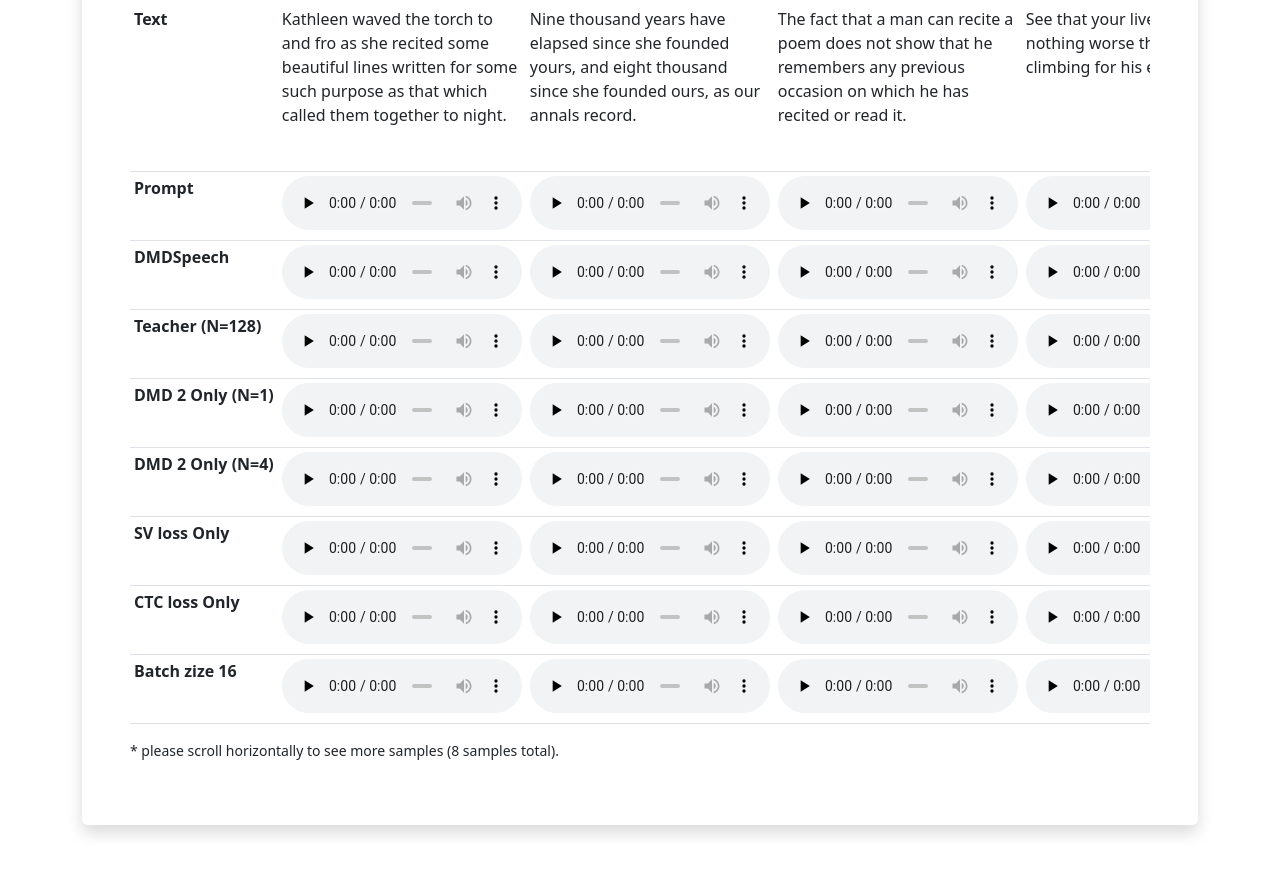
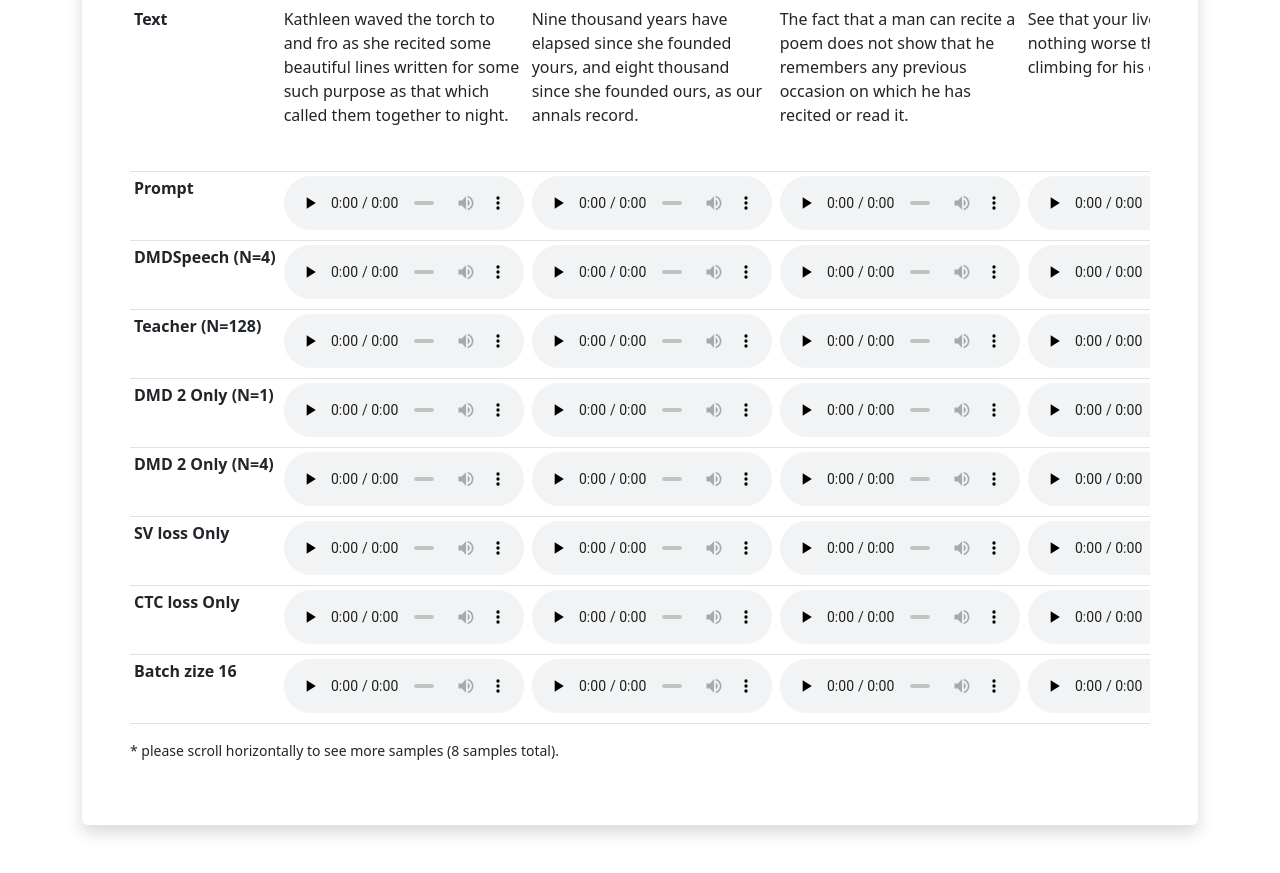
Before and after one commit to DMOSpeech/DMOSpeech.github.io, a plain HTML site: page demo/index.html in a window 1280 px wide. Shown: the part 6120-6993 px from the top of the page. Drawn offline with Linux system fonts and the light colour scheme; files whose address does not match are found by name.

Commit message:
Update index.html

```diff
--- a/demo/index.html
+++ b/demo/index.html
@@ -881,7 +881,7 @@
 				</tr>
 
 				<tr>
-				  <th scope="row" style="position: sticky; left: 0; z-index:10; opacity: 1.0; background-color: white;">DMDSpeech</th>
+				  <th scope="row" style="position: sticky; left: 0; z-index:10; opacity: 1.0; background-color: white;">DMDSpeech (N=4)</th>
 				  <td>
 					<audio controls="" preload="none" style="width: 240px">
 					  <source src="../samples/ab/dmdspeech/1.wav" type="audio/wav">
```
